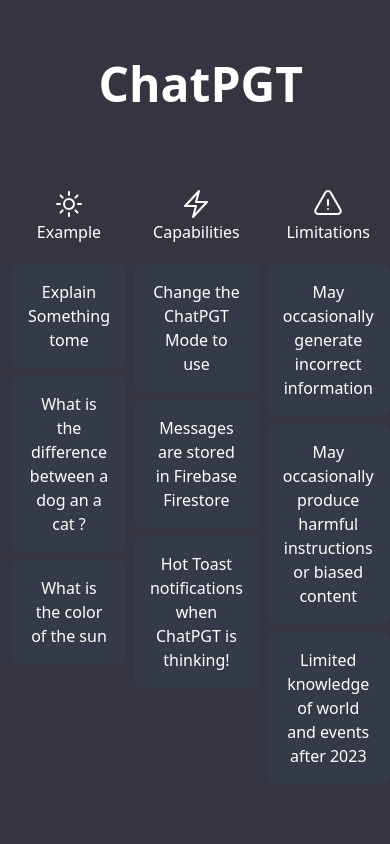
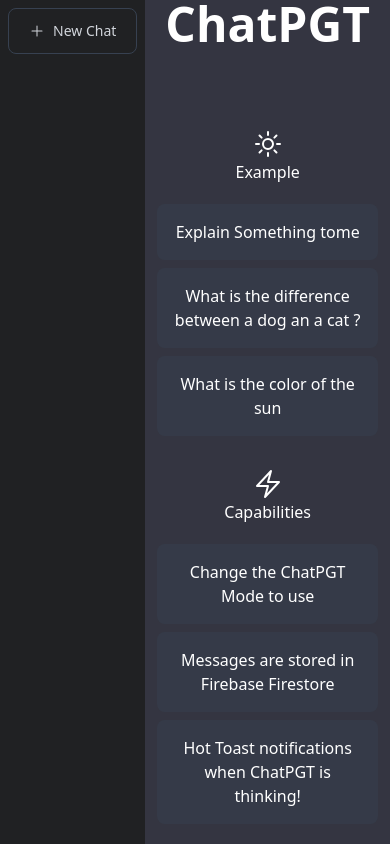
Before and after one commit to alvittoag/ChatPGT-Messenger, a Next.js app: page / in a window 390 px wide. Shown: the top 844 px of the page. Built offline with nearby package versions, Linux system fonts and the light colour scheme.

Commit message:
add sidebar and add next.auth

```diff
--- a/app/globals.css
+++ b/app/globals.css
@@ -6,4 +6,8 @@
   .infoText {
     @apply p-4 bg-gray-700/50 rounded-lg max-w-[300px];
   }
+
+  .chatRow {
+    @apply rounded-lg px-5 py-3 text-sm flex items-center justify-center space-x-2 hover:bg-gray-700/70 cursor-pointer text-gray-300 transition-all duration-200 ease-out;
+  }
 }
--- a/app/layout.tsx
+++ b/app/layout.tsx
@@ -1,3 +1,4 @@
+import { SideBar } from "@/components";
 import "./globals.css";
 
 export default function RootLayout({
@@ -10,6 +11,9 @@
       <head />
       <body>
         <div className="flex">
+          <div className="bg-[#202123] max-w-xs h-screen overflow-y-auto md:min-w-[15rem]  lg:min-w-[20rem]">
+            <SideBar />
+          </div>
           <div className="bg-[#343541] flex-1">{children}</div>
         </div>
       </body>
--- a/app/page.tsx
+++ b/app/page.tsx
@@ -6,10 +6,10 @@
 
 export default function Home() {
   return (
-    <div className="flex flex-col items-center justify-center text-white h-screen px-3">
+    <div className="flex flex-col items-center justify-center text-white h-full md:h-screen px-3">
       <h1 className="text-5xl font-bold mb-20">ChatPGT</h1>
 
-      <div className="flex space-x-2 text-center">
+      <div className="flex flex-col md:flex-row space-y-8 md:space-x-4 md:space-y-0 text-center">
         <div>
           <div className="flex flex-col items-center justify-center mb-5">
             <SunIcon className="h-8 w-8" />
--- /dev/null
+++ b/components/NewChat.tsx
@@ -0,0 +1,12 @@
+import { PlusIcon } from "@heroicons/react/24/solid";
+
+const NewChat = () => {
+  return (
+    <div className="border-gray-700 border chatRow">
+      <PlusIcon className="h-4 w-4" />
+      <p>New Chat</p>
+    </div>
+  );
+};
+
+export default NewChat;
--- /dev/null
+++ b/components/SideBar.tsx
@@ -0,0 +1,17 @@
+import { NewChat } from "@/components";
+
+const SideBar = () => {
+  return (
+    <div className="p-2 flex flex-col h-screen">
+      <div>
+        {/* New Chat */}
+        <NewChat />
+        <div>{/* ModelSelection */}</div>
+
+        {/* Map */}
+      </div>
+    </div>
+  );
+};
+
+export default SideBar;
--- /dev/null
+++ b/components/index.ts
@@ -0,0 +1,2 @@
+export { default as SideBar } from "./SideBar";
+export { default as NewChat } from "./NewChat";
--- a/package.json
+++ b/package.json
@@ -17,6 +17,7 @@
     "eslint": "8.33.0",
     "eslint-config-next": "13.1.6",
     "next": "13.1.6",
+    "next-auth": "^4.19.2",
     "react": "18.2.0",
     "react-dom": "18.2.0",
     "typescript": "4.9.5"
```
Also changed, not shown: 1 other file (tests, documents, lock files or other folders).
